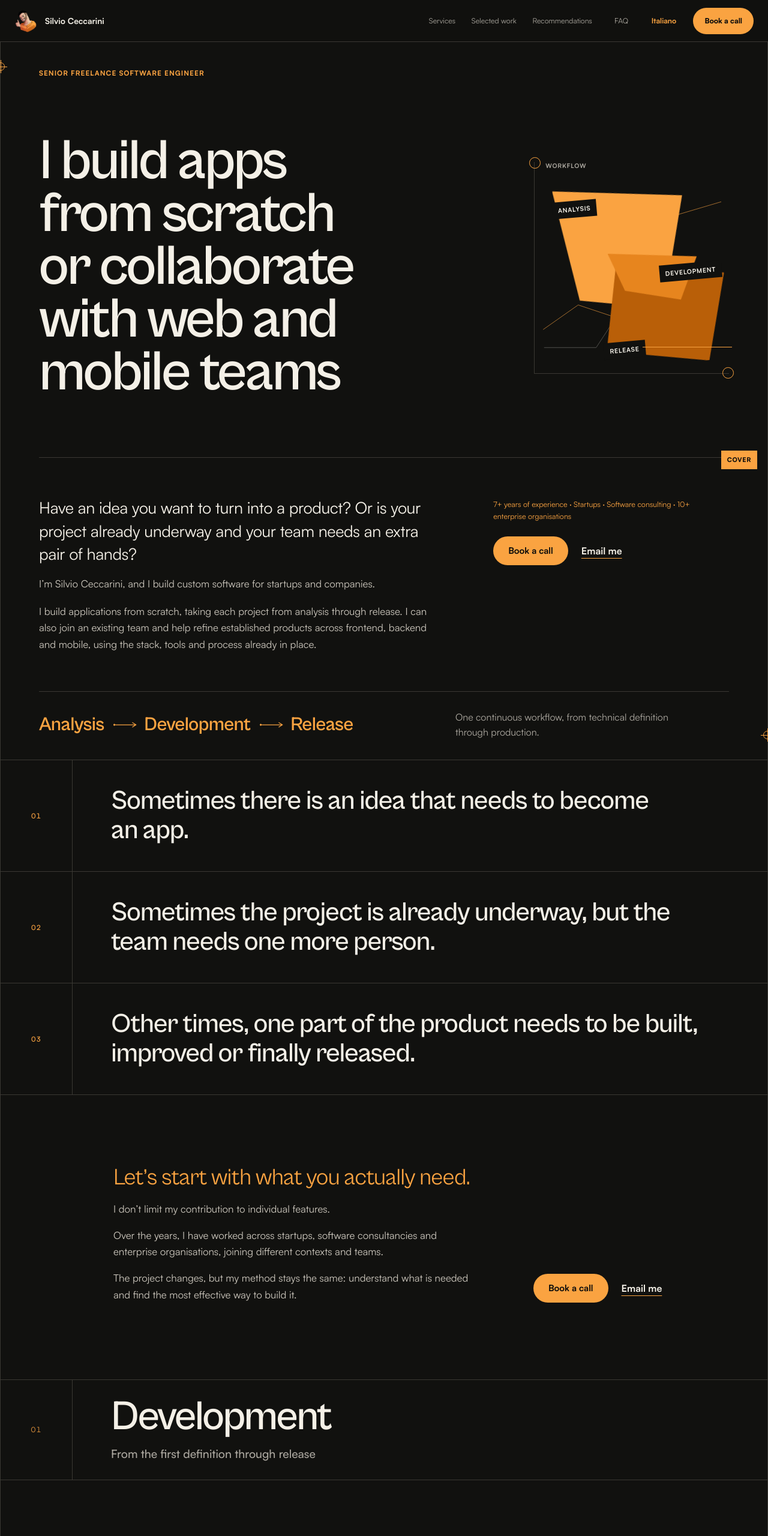
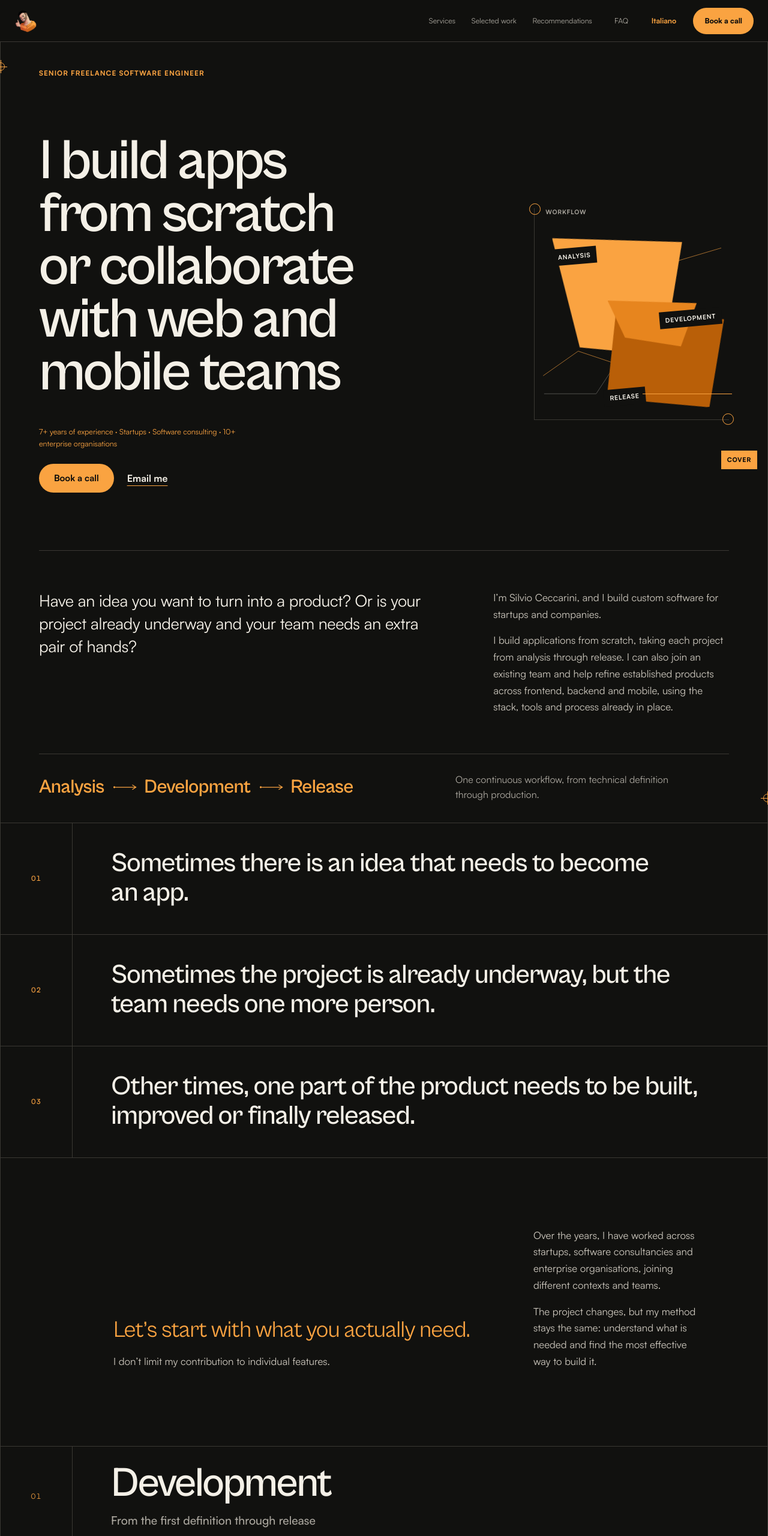
Before and after one commit to Ic3b3rg/personal-website, an Astro site: page / in a window 1280 px wide. Shown: the top 2560 px of the page at 60% size. Built offline with nearby package versions, Linux system fonts and the light colour scheme; Astro itself is replaced by a stand-in of ours.

Commit message:
feat: move primary conversion into landing hero

```diff
--- a/src/components/Landing/LandingPage.astro
+++ b/src/components/Landing/LandingPage.astro
@@ -31,7 +31,6 @@ const currentYear = new Date().getFullYear();
         height="38"
         decoding="async"
       />
-      <strong>Silvio Ceccarini</strong>
     </a>
     <nav aria-label={labels.navigation}>
       <a href="#services">{labels.services}</a>
@@ -60,7 +59,13 @@ const currentYear = new Date().getFullYear();
       </div>
       <p class="manual-cover__role">{copy.role}</p>
       <div class="manual-cover__feature">
-        <h1>{copy.headline}</h1>
+        <div class="manual-cover__pitch">
+          <h1>{copy.headline}</h1>
+          <div class="manual-cover__conversion">
+            <p class="manual-proof">{copy.proof}</p>
+            <LandingActions book={copy.book} email={copy.email} />
+          </div>
+        </div>
         <ProjectFlowFigure
           flowLabel={labels.projectFlow}
           pathLabel={labels.projectPath}
@@ -68,12 +73,13 @@ const currentYear = new Date().getFullYear();
         />
       </div>
       <div class="manual-cover__footer">
-        <div class="manual-copy-stack manual-copy-stack--hero">
-          {copy.heroBody.map((paragraph) => <p>{paragraph}</p>)}
+        <div
+          class="manual-copy-stack manual-copy-stack--hero manual-cover__lead"
+        >
+          <p>{copy.heroBody[0]}</p>
         </div>
-        <div class="manual-cover__conversion">
-          <p class="manual-proof">{copy.proof}</p>
-          <LandingActions book={copy.book} email={copy.email} />
+        <div class="manual-copy-stack manual-cover__detail">
+          {copy.heroBody.slice(1).map((paragraph) => <p>{paragraph}</p>)}
         </div>
       </div>
       <div class="manual-flow-copy">
@@ -116,10 +122,12 @@ const currentYear = new Date().getFullYear();
         {copy.introduction.slice(0, 3).map((paragraph) => <p>{paragraph}</p>)}
       </div>
       <div class="manual-profile__method">
-        <div class="manual-copy-stack">
-          {copy.introduction.slice(3).map((paragraph) => <p>{paragraph}</p>)}
+        <div class="manual-copy-stack manual-profile__method-lead">
+          {copy.introduction.slice(3, 5).map((paragraph) => <p>{paragraph}</p>)}
         </div>
-        <LandingActions book={copy.book} email={copy.email} />
+        <div class="manual-copy-stack manual-profile__method-detail">
+          {copy.introduction.slice(5).map((paragraph) => <p>{paragraph}</p>)}
+        </div>
       </div>
     </section>
 
--- a/src/components/Landing/landing.css
+++ b/src/components/Landing/landing.css
@@ -183,10 +183,6 @@ p {
   object-fit: contain;
 }
 
-.manual-mark strong {
-  font-size: 0.86rem;
-}
-
 .manual-header nav {
   display: flex;
   align-items: center;
@@ -257,6 +253,13 @@ p {
   gap: clamp(28px, 4vw, 64px);
   align-items: center;
   padding: clamp(48px, 8vw, 96px) 0;
+}
+
+.manual-cover__pitch {
+  display: flex;
+  min-width: 0;
+  flex-direction: column;
+  align-items: flex-start;
 }
 
 .manual-cover h1 {
@@ -429,7 +432,7 @@ p {
 }
 
 .manual-cover__conversion {
-  padding-top: 4px;
+  margin-top: clamp(28px, 4vw, 44px);
 }
 
 .manual-proof {
@@ -468,6 +471,11 @@ p {
   font-size: clamp(1.25rem, 2.1vw, 1.75rem);
   letter-spacing: -0.015em;
   line-height: 1.42;
+}
+
+.manual-cover__detail {
+  max-width: 56ch;
+  justify-self: end;
 }
 
 .manual-copy-stack--large {
@@ -641,7 +649,7 @@ p {
   border-top: 1px solid var(--landing-line);
 }
 
-.manual-profile__method .manual-copy-stack p:first-child {
+.manual-profile__method-lead p:first-child {
   color: var(--landing-orange);
   font-family: "Cabinet Grotesk", sans-serif;
   font-size: clamp(1.7rem, 3vw, 2.8rem);
@@ -1157,6 +1165,10 @@ p {
     padding-left: clamp(28px, 9vw, 80px);
   }
 
+  .manual-cover__detail {
+    justify-self: start;
+  }
+
   .manual-project {
     grid-template-columns: minmax(230px, 0.65fr) minmax(0, 1.35fr);
   }
@@ -1173,10 +1185,6 @@ p {
 }
 
 @media (max-width: 720px) {
-  .manual-mark strong {
-    display: none;
-  }
-
   .manual-header nav a:nth-child(-n + 3) {
     display: none;
   }
```
Also changed, not shown: tests/landing-render.test.mjs (+42 -3 lines).
